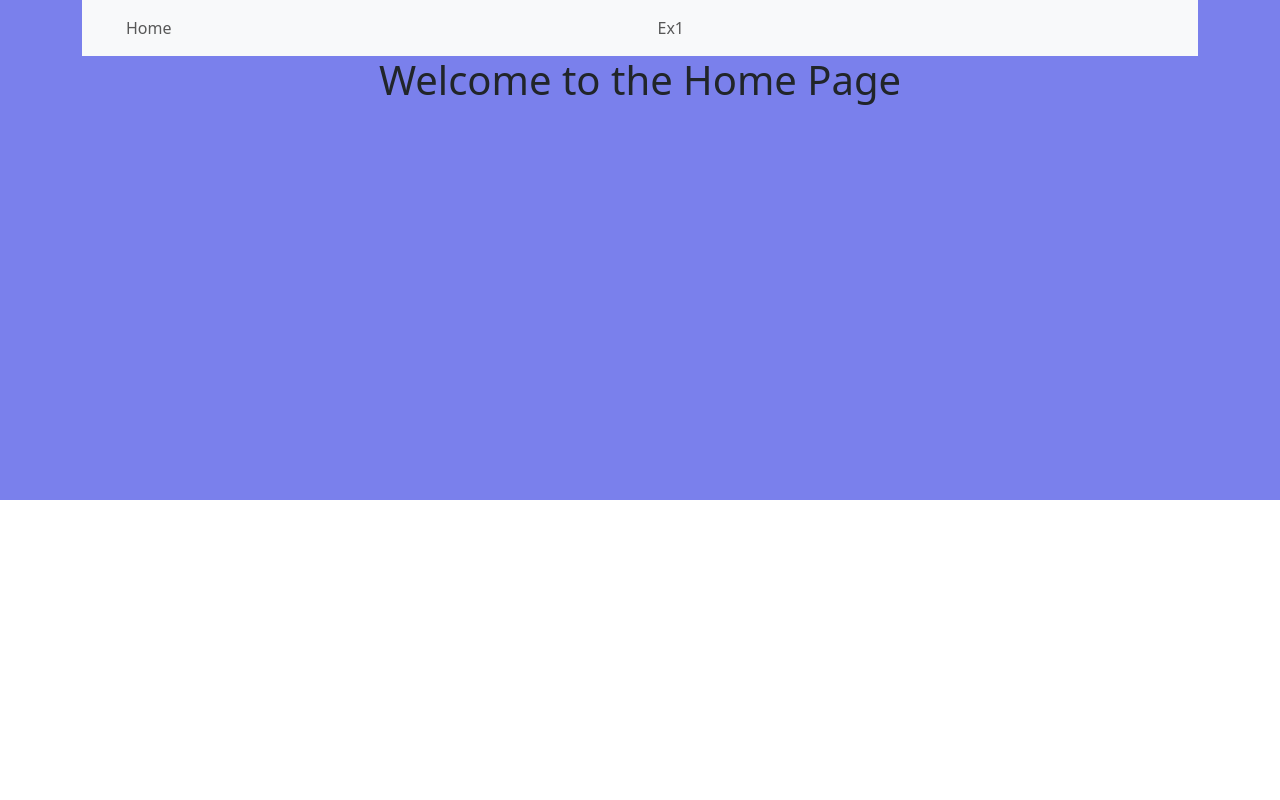
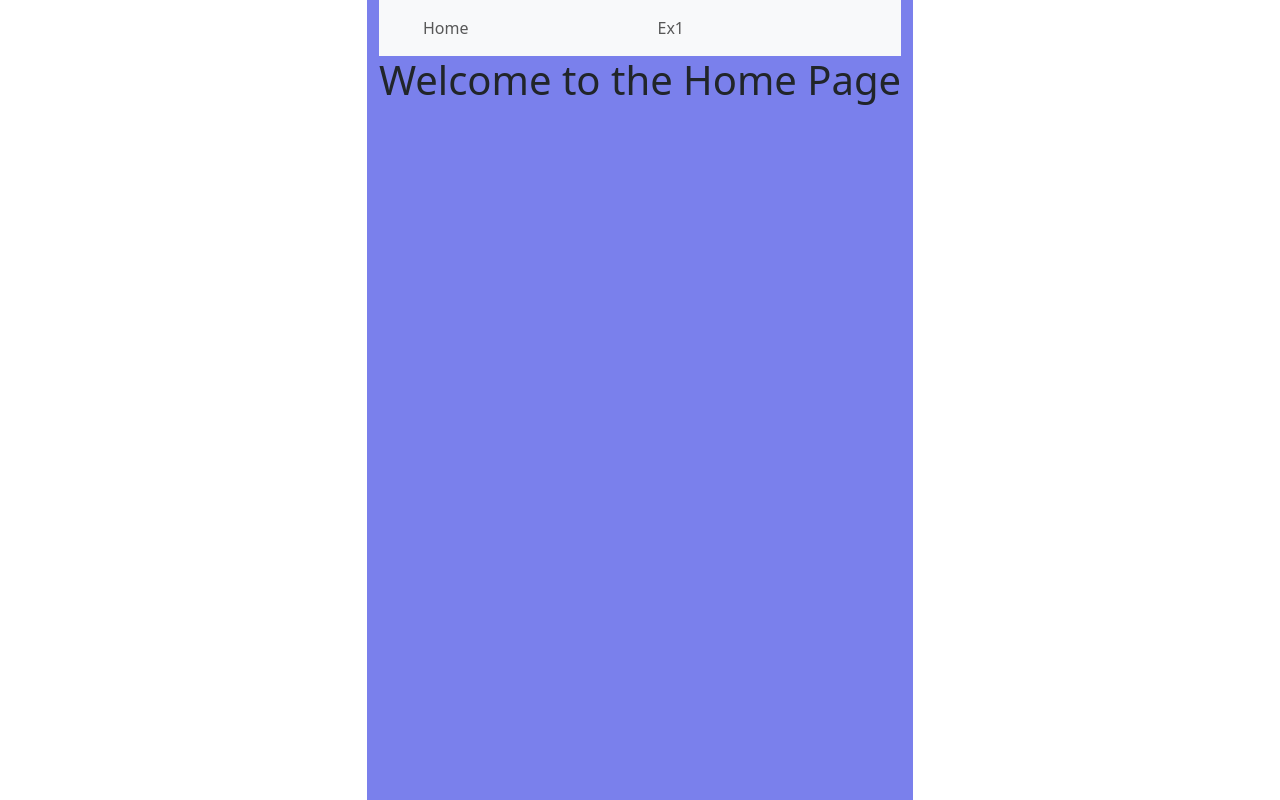
Before and after one commit to cgomezzdev/BootcampGallery, a React (Vite) app: page / in a window 1280 px wide. Shown: the top 800 px of the page. Built offline with nearby package versions, Linux system fonts and the light colour scheme.

Commit message:
nada relevante

```diff
--- a/src/App.css
+++ b/src/App.css
@@ -1,6 +1,6 @@
 .app {
-  width: 1280px;
-  height: 500px;
+  width: 100%;
+  height: 970px;
   margin: 0 auto;
   text-align: center;
   background-color: #7a80ec;
@@ -8,7 +8,8 @@
 
 body {
   margin: 0;
-  display: flex;
+  padding: 0;
+  /* display: flex; */
   place-items: center;
   background-color: #535bf2;
 }
--- a/src/index.css
+++ b/src/index.css
@@ -1,31 +1,14 @@
-/* :root {
+:root {
   font-family: Inter, system-ui, Avenir, Helvetica, Arial, sans-serif;
   line-height: 1.5;
   font-weight: 400;
-
   color-scheme: light dark;
   color: rgba(255, 255, 255, 0.87);
+  /* background-color: #535bf2; */
   background-color: #242424;
-
   font-synthesis: none;
   text-rendering: optimizeLegibility;
   -webkit-font-smoothing: antialiased;
   -moz-osx-font-smoothing: grayscale;
   -webkit-text-size-adjust: 100%;
-}*/
-
-a {
-  font-weight: 500;
-  color: #646cff;
-  text-decoration: inherit;
 }
-a:hover {
-  color: #535bf2;
-}
-
-body {
-  margin: 0;
-  /* display: flex;
-  place-items: center;
-  background-color: #535bf2; */
-}
```
